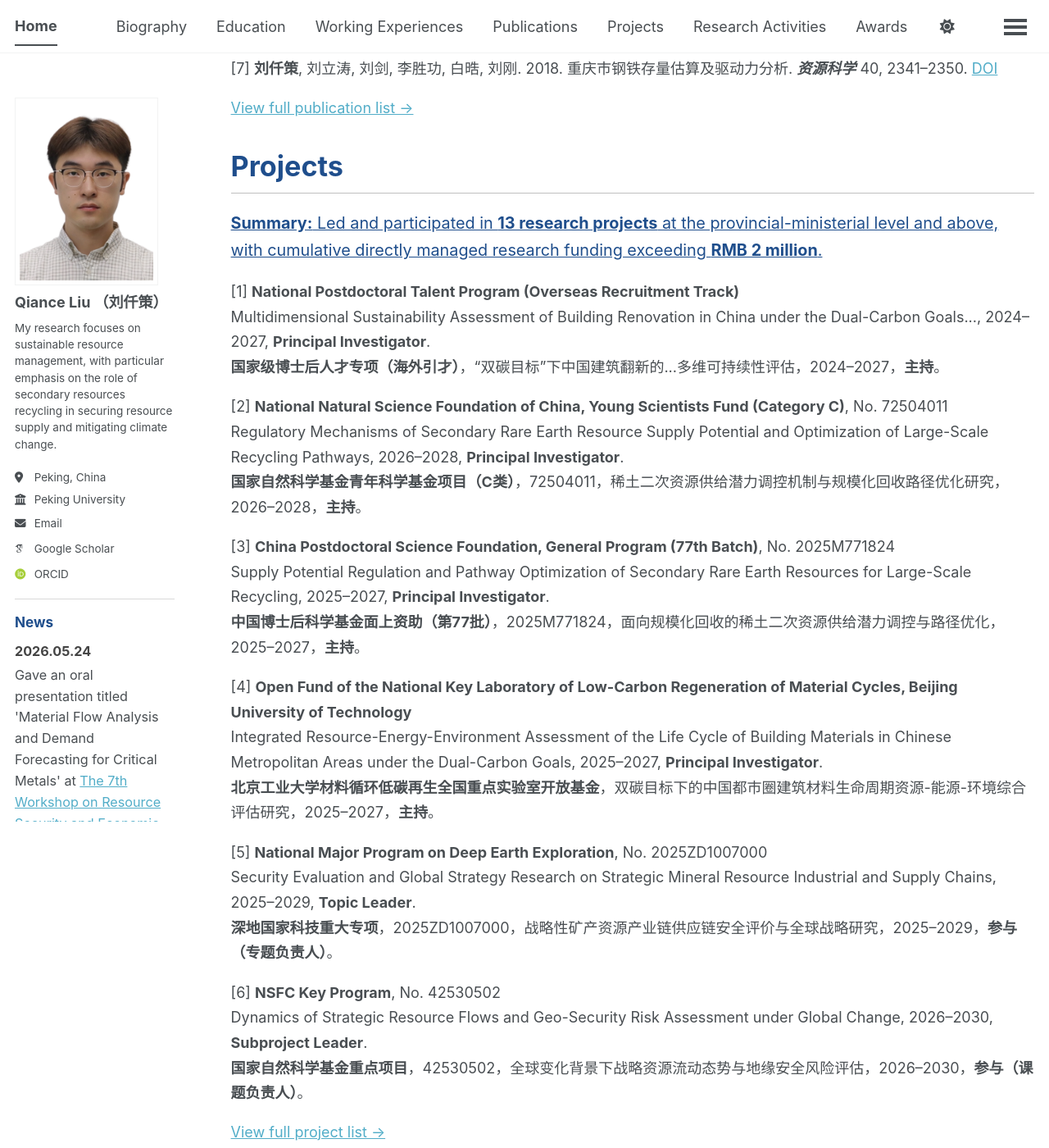
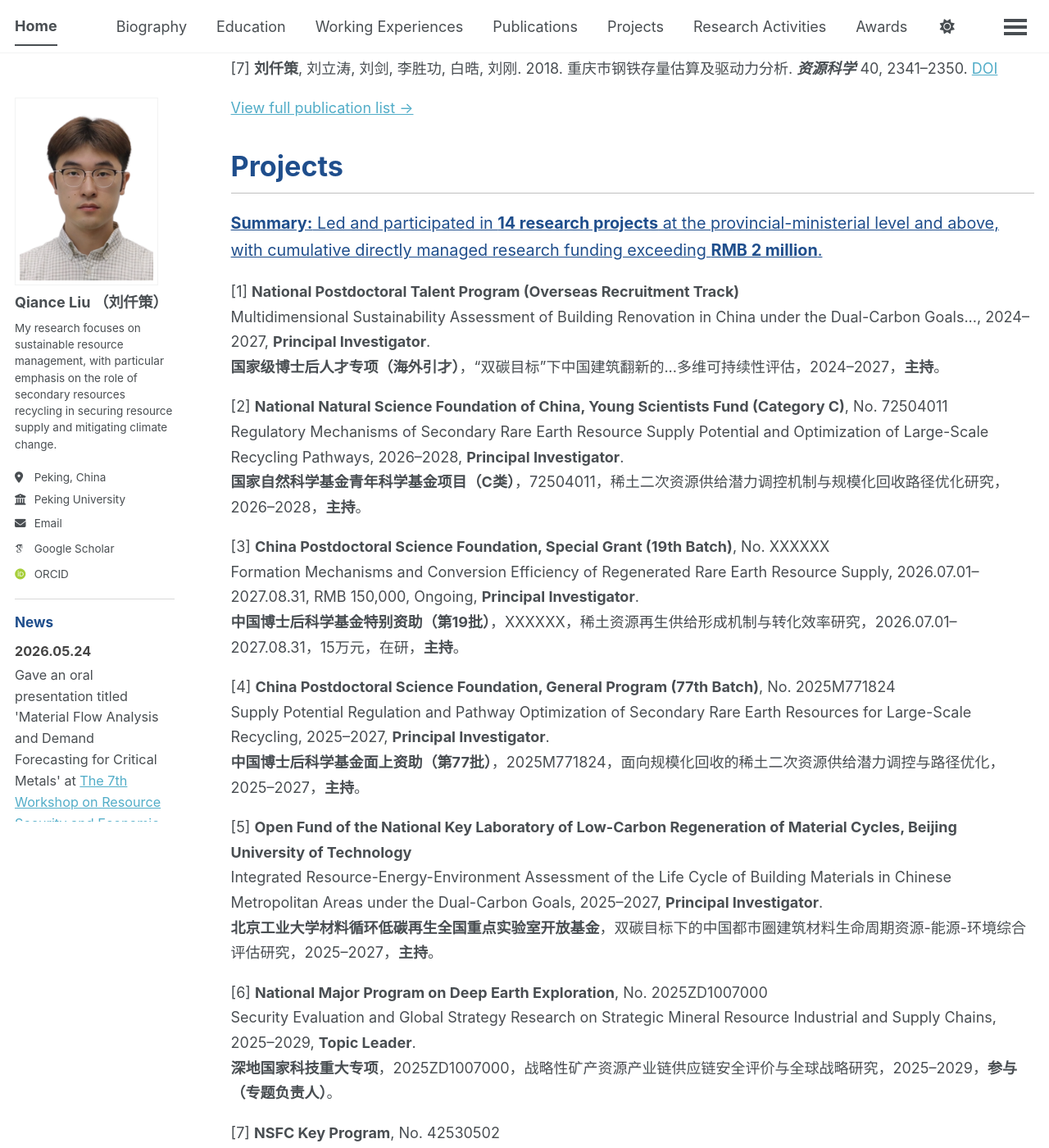
Before and after one commit to QianceLIU/qianceliu.github.io, a Jekyll site: the page built from _pages/about.md, in a window 1280 px wide and 1400 px high, scrolled down 3120 px. Shown: the whole window at 82% size. Built offline with Jekyll 4.4.1, drawn with Linux system fonts in a browser that asks for light colours; some web fonts are replaced; a script bundle is joined from its source files by our own code; library files that are not in the unit come from our copies; some of the changed text lies outside the part shown.

Commit message:
Update about.md

```diff
--- a/_pages/about.md
+++ b/_pages/about.md
@@ -189,7 +189,7 @@ author_profile: true
 
 <div class="bio-block">
   <p>
-    刘仟策，北京大学城市与环境学院博雅博士后、助理研究员，国家级博士后人才专项（海外引才）获得者，主要从事资源可持续管理研究，重点关注二次资源的循环再生在保障资源供应安全与减缓气候变化中的作用机制。已在 <em>Nature Communications</em>、<em>Environmental Science &amp; Technology</em>（一作/通讯4篇）、<em>Resources, Conservation and Recycling</em>、《中国科学院院刊》等国内外高水平期刊发表论文20余篇，被引超过600次，H指数为12。主持及参与省部级及以上科研项目13项，并担任多个国际期刊审稿人。
+    刘仟策，北京大学城市与环境学院博雅博士后、助理研究员，国家级博士后人才专项（海外引才）获得者，主要从事资源可持续管理研究，重点关注二次资源的循环再生在保障资源供应安全与减缓气候变化中的作用机制。已在 <em>Nature Communications</em>、<em>Environmental Science &amp; Technology</em>（一作/通讯4篇）、<em>Resources, Conservation and Recycling</em>、《中国科学院院刊》等国内外高水平期刊发表论文20余篇，被引超过600次，H指数为12。主持及参与省部级及以上科研项目14项，并担任多个国际期刊审稿人。
   </p>
 
   <p>
@@ -306,12 +306,12 @@ author_profile: true
 <hr class="section-rule">
 
 <p class="summary-blue">
-  <strong>Summary:</strong> Led and participated in <strong>13 research projects</strong> at the provincial-ministerial level and above, with cumulative directly managed research funding exceeding <strong>RMB 2 million</strong>.
+  <strong>Summary:</strong> Led and participated in <strong>14 research projects</strong> at the provincial-ministerial level and above, with cumulative directly managed research funding exceeding <strong>RMB 2 million</strong>.
 </p>
 
 <div class="entry-item">
   <div class="entry-title">[1] <strong>National Postdoctoral Talent Program (Overseas Recruitment Track)</strong></div>
-  Multidimensional Sustainability Assessment of Building Renovation in China under the Dual-Carbon Goals..., 2024–2027,  <strong>Principal Investigator</strong>.<br>
+  Multidimensional Sustainability Assessment of Building Renovation in China under the Dual-Carbon Goals..., 2024–2027, <strong>Principal Investigator</strong>.<br>
   <strong>国家级博士后人才专项（海外引才）</strong>，“双碳目标”下中国建筑翻新的...多维可持续性评估，2024–2027，<strong>主持</strong>。
 </div>
 
@@ -322,25 +322,31 @@ author_profile: true
 </div>
 
 <div class="entry-item">
-  <div class="entry-title">[3] <strong>China Postdoctoral Science Foundation, General Program (77th Batch)</strong>, No. 2025M771824</div>
+  <div class="entry-title">[3] <strong>China Postdoctoral Science Foundation, Special Grant (19th Batch)</strong>, No. XXXXXX</div>
+  Formation Mechanisms and Conversion Efficiency of Regenerated Rare Earth Resource Supply, 2026.07.01–2027.08.31, RMB 150,000, Ongoing, <strong>Principal Investigator</strong>.<br>
+  <strong>中国博士后科学基金特别资助（第19批）</strong>，XXXXXX，稀土资源再生供给形成机制与转化效率研究，2026.07.01–2027.08.31，15万元，在研，<strong>主持</strong>。
+</div>
+
+<div class="entry-item">
+  <div class="entry-title">[4] <strong>China Postdoctoral Science Foundation, General Program (77th Batch)</strong>, No. 2025M771824</div>
   Supply Potential Regulation and Pathway Optimization of Secondary Rare Earth Resources for Large-Scale Recycling, 2025–2027, <strong>Principal Investigator</strong>.<br>
   <strong>中国博士后科学基金面上资助（第77批）</strong>，2025M771824，面向规模化回收的稀土二次资源供给潜力调控与路径优化，2025–2027，<strong>主持</strong>。
 </div>
 
 <div class="entry-item">
-  <div class="entry-title">[4] <strong>Open Fund of the National Key Laboratory of Low-Carbon Regeneration of Material Cycles, Beijing University of Technology</strong></div>
+  <div class="entry-title">[5] <strong>Open Fund of the National Key Laboratory of Low-Carbon Regeneration of Material Cycles, Beijing University of Technology</strong></div>
   Integrated Resource-Energy-Environment Assessment of the Life Cycle of Building Materials in Chinese Metropolitan Areas under the Dual-Carbon Goals, 2025–2027, <strong>Principal Investigator</strong>.<br>
- <strong> 北京工业大学材料循环低碳再生全国重点实验室开放基金</strong>，双碳目标下的中国都市圈建筑材料生命周期资源-能源-环境综合评估研究，2025–2027，<strong>主持</strong>。
+  <strong>北京工业大学材料循环低碳再生全国重点实验室开放基金</strong>，双碳目标下的中国都市圈建筑材料生命周期资源-能源-环境综合评估研究，2025–2027，<strong>主持</strong>。
 </div>
 
 <div class="entry-item">
-  <div class="entry-title">[5] <strong>National Major Program on Deep Earth Exploration</strong>, No. 2025ZD1007000</div>
+  <div class="entry-title">[6] <strong>National Major Program on Deep Earth Exploration</strong>, No. 2025ZD1007000</div>
   Security Evaluation and Global Strategy Research on Strategic Mineral Resource Industrial and Supply Chains, 2025–2029, <strong>Topic Leader</strong>.<br>
   <strong>深地国家科技重大专项</strong>，2025ZD1007000，战略性矿产资源产业链供应链安全评价与全球战略研究，2025–2029，<strong>参与（专题负责人）</strong>。
 </div>
 
 <div class="entry-item">
-  <div class="entry-title">[6] <strong>NSFC Key Program</strong>, No. 42530502</div>
+  <div class="entry-title">[7] <strong>NSFC Key Program</strong>, No. 42530502</div>
   Dynamics of Strategic Resource Flows and Geo-Security Risk Assessment under Global Change, 2026–2030, <strong>Subproject Leader</strong>.<br>
   <strong>国家自然科学基金重点项目</strong>，42530502，全球变化背景下战略资源流动态势与地缘安全风险评估，2026–2030，<strong>参与（课题负责人）</strong>。
 </div>
```
